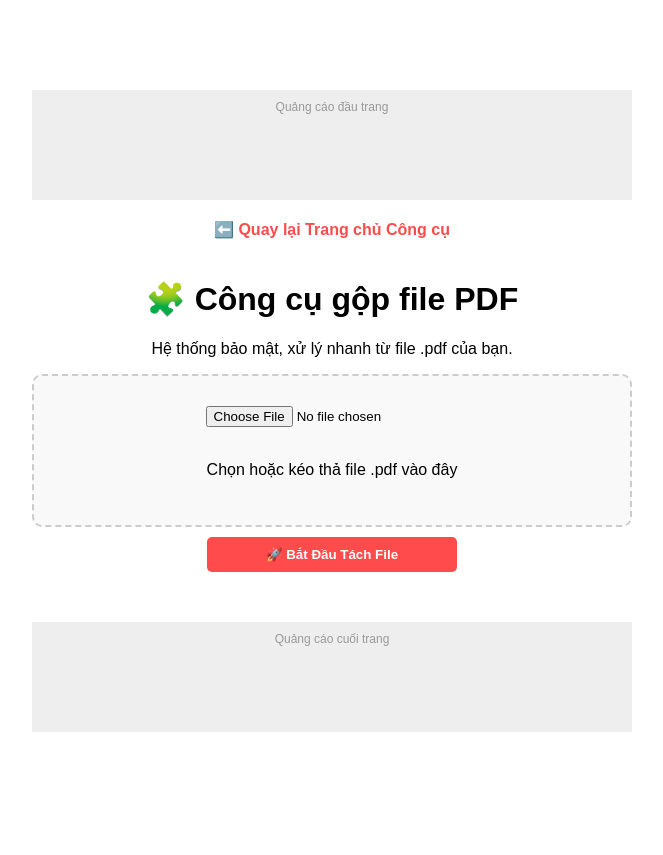
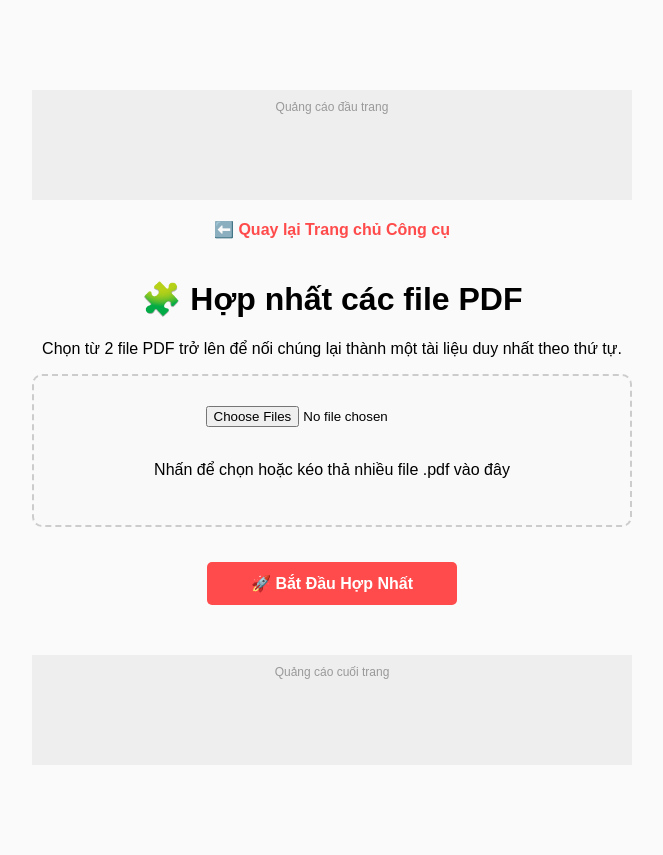
Before and after one commit to basotha/word-to-pdf, a Flask app: page /tool/gop-pdf in a window 1280 px wide. Shown: the whole page, without its empty margins (308-971 px from the left). Before the commit the page ends 732 px from the top, so only its background shows below. Run offline with Flask 3, Linux system fonts and the light colour scheme; parts of the project's set-up code (start-up, migrations or seed data) failed here and were passed over.

Commit message:
Update gop_pdf.html

```diff
--- a/templates/tools/gop_pdf.html
+++ b/templates/tools/gop_pdf.html
@@ -3,11 +3,11 @@
 <head>
     <meta charset="UTF-8">
     <meta name="viewport" content="width=device-width, initial-scale=1.0">
-    <title>Gộp file PDF Trực Tuyến - Miễn Phí</title>
+    <title>Hợp Nhất PDF Trực Tuyến - Gộp Nhiều File Cực Nhanh</title>
     <style>
-        body { font-family: Arial, sans-serif; max-width: 600px; margin: 50px auto; padding: 20px; text-align: center; }
+        body { font-family: Arial, sans-serif; max-width: 600px; margin: 50px auto; padding: 20px; text-align: center; background: #fafafa; }
         .upload-box { border: 2px dashed #ccc; padding: 30px; border-radius: 10px; background: #f9f9f9; cursor: pointer; }
-        .btn { background: #ff4b4b; color: white; border: none; padding: 10px 20px; border-radius: 5px; cursor: pointer; margin-top: 10px; font-weight: bold; width: 100%; max-width: 250px; }
+        .btn { background: #ff4b4b; color: white; border: none; padding: 12px 20px; border-radius: 5px; cursor: pointer; font-weight: bold; width: 100%; max-width: 250px; font-size: 16px; margin-top: 20px; }
         .btn:hover { background: #e03b3b; }
         .ads-container { margin: 20px 0; background: #eee; padding: 10px; min-height: 90px; }
         .back-home { display: inline-block; margin-bottom: 20px; color: #ff4b4b; text-decoration: none; font-weight: bold; }
@@ -17,6 +17,11 @@
         @keyframes spin { 0% { transform: rotate(0deg); } 100% { transform: rotate(360deg); } }
         .result-container { display: none; background: #d4edda; color: #155724; padding: 15px; border-radius: 8px; border: 1px solid #c3e6cb; margin-top: 20px; }
         .btn-download { background: #28a745; color: white; text-decoration: none; padding: 10px 20px; border-radius: 5px; display: inline-block; margin-top: 10px; font-weight: bold; }
+
+        /* Hiển thị danh sách file đã chọn */
+        .file-list { text-align: left; margin-top: 15px; font-size: 14px; color: #555; background: #fff; border-radius: 5px; padding: 0 10px; }
+        .file-item { padding: 8px 0; border-bottom: 1px solid #eee; }
+        .file-item:last-child { border-bottom: none; }
     </style>
 </head>
 <body>
@@ -27,26 +32,29 @@
 
     <a href="/" class="back-home">⬅️ Quay lại Trang chủ Công cụ</a>
 
-    <h1>🧩 Công cụ gộp file PDF</h1>
-    <p>Hệ thống bảo mật, xử lý nhanh từ file .pdf của bạn.</p>
+    <h1>🧩 Hợp nhất các file PDF</h1>
+    <p>Chọn từ 2 file PDF trở lên để nối chúng lại thành một tài liệu duy nhất theo thứ tự.</p>
 
     <form id="uploadForm" enctype="multipart/form-data">
         <div class="upload-box">
-            <input type="file" id="pdfFile" name="pdf_file" accept=".pdf" required><br><br>
-            <p>Chọn hoặc kéo thả file .pdf vào đây</p>
+            <input type="file" id="pdfFiles" name="pdf_files" accept=".pdf" multiple required><br><br>
+            <p>Nhấn để chọn hoặc kéo thả nhiều file .pdf vào đây</p>
         </div>
-        <button type="submit" class="btn" id="submitBtn">🚀 Bắt Đầu Tách File</button>
+
+        <div class="file-list" id="fileList"></div>
+
+        <button type="submit" class="btn" id="submitBtn">🚀 Bắt Đầu Hợp Nhất</button>
     </form>
 
     <div class="loader-container" id="loaderContainer">
         <div class="loader"></div>
-        <p style="color: #555;">Đang xử lý tách dữ liệu...</p>
+        <p style="color: #555;">Hệ thống đang nối và đóng gói các file PDF...</p>
     </div>
 
     <div class="result-container" id="resultContainer">
-        <p style="margin: 0; font-weight: bold;">🎉 Thành công!</p>
-        <p id="pdfName" style="margin: 5px 0; font-size: 14px;"></p>
-        <a href="#" id="downloadLink" class="btn-download">📥 Tải File PDF Đã Tách</a>
+        <p style="margin: 0; font-weight: bold;">🎉 Hợp nhất thành công!</p>
+        <p id="pdfName" style="margin: 5px 0; font-size: 14px; color: #333;"></p>
+        <a href="#" id="downloadLink" class="btn-download">📥 Tải File PDF Tổng Về Máy</a>
     </div>
 
     <div class="ads-container" style="margin-top: 50px;">
@@ -54,11 +62,35 @@
     </div>
 
     <script>
+        // Hiển thị danh sách tên file khi người dùng chọn xong
+        document.getElementById('pdfFiles').addEventListener('change', function() {
+            const fileListContainer = document.getElementById('fileList');
+            fileListContainer.html = '';
+
+            if (this.files.length > 0) {
+                for (let i = 0; i < this.files.length; i++) {
+                    const item = document.createElement('div');
+                    item.className = 'file-item';
+                    item.innerText = `📄 Thứ tự ${i + 1}: ${this.files[i].name}`;
+                    fileListContainer.appendChild(item);
+                }
+            }
+        });
+
         document.getElementById('uploadForm').addEventListener('submit', function(e) {
             e.preventDefault();
+
+            const fileInput = document.getElementById('pdfFiles');
+            if (fileInput.files.length < 2) {
+                alert("Vui lòng chọn từ 2 file PDF trở lên để hợp nhất!");
+                return;
+            }
+
             const formData = new FormData();
-            // ĐÃ ĐỔI: Nhận đúng key 'pdf_file' đồng bộ với Flask API
-            formData.append('pdf_file', document.getElementById('pdfFile').files[0]);
+            // Đóng gói toàn bộ các file đã chọn vào formData
+            for (let i = 0; i < fileInput.files.length; i++) {
+                formData.append('pdf_files', fileInput.files[i]);
+            }
 
             document.getElementById('submitBtn').style.display = 'none';
             document.getElementById('resultContainer').style.display = 'none';
@@ -73,7 +105,14 @@
                     document.getElementById('pdfName').innerText = data.filename;
                     document.getElementById('downloadLink').href = data.download_url;
                     document.getElementById('resultContainer').style.display = 'block';
-                } else { alert("Lỗi: " + data.error); }
+                } else {
+                    alert("Thất bại: " + data.error);
+                }
+            })
+            .catch(err => {
+                document.getElementById('loaderContainer').style.display = 'none';
+                document.getElementById('submitBtn').style.display = 'inline-block';
+                alert("Lỗi kết nối máy chủ!");
             });
         });
     </script>
```
